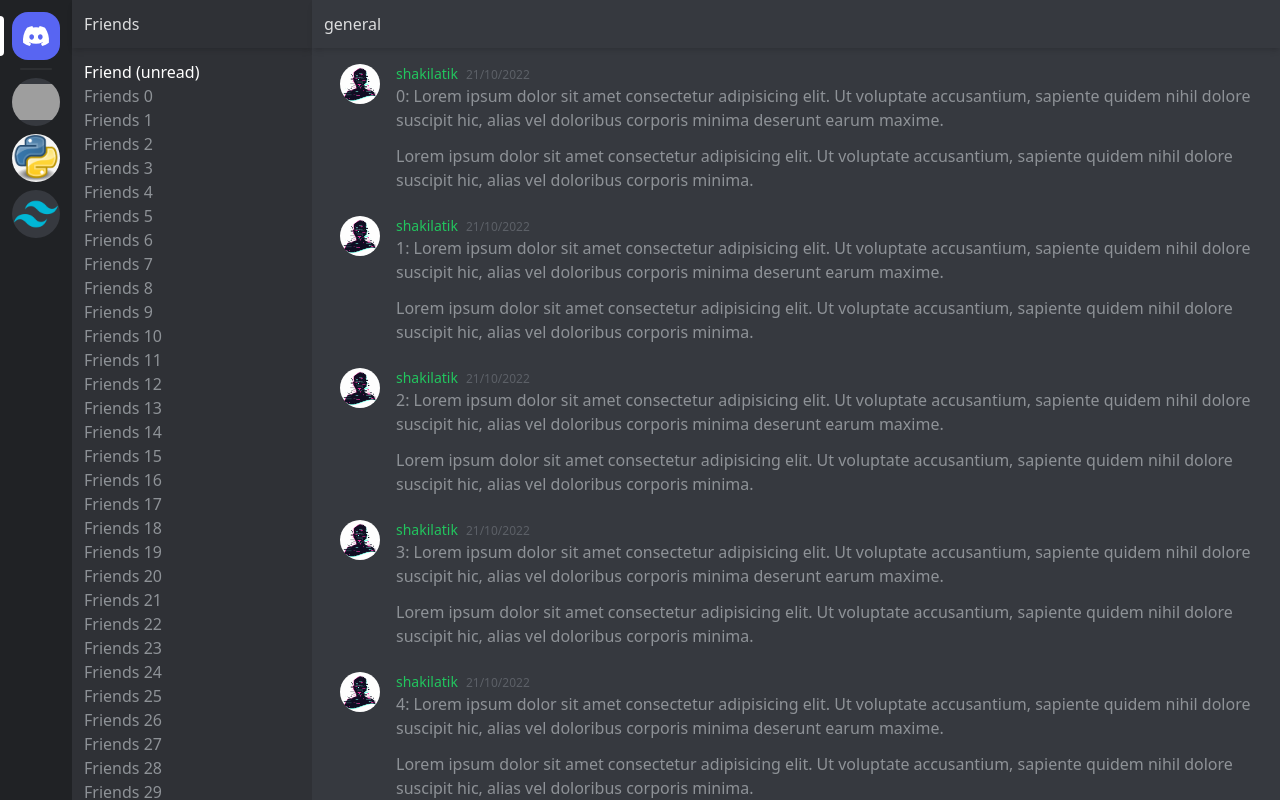
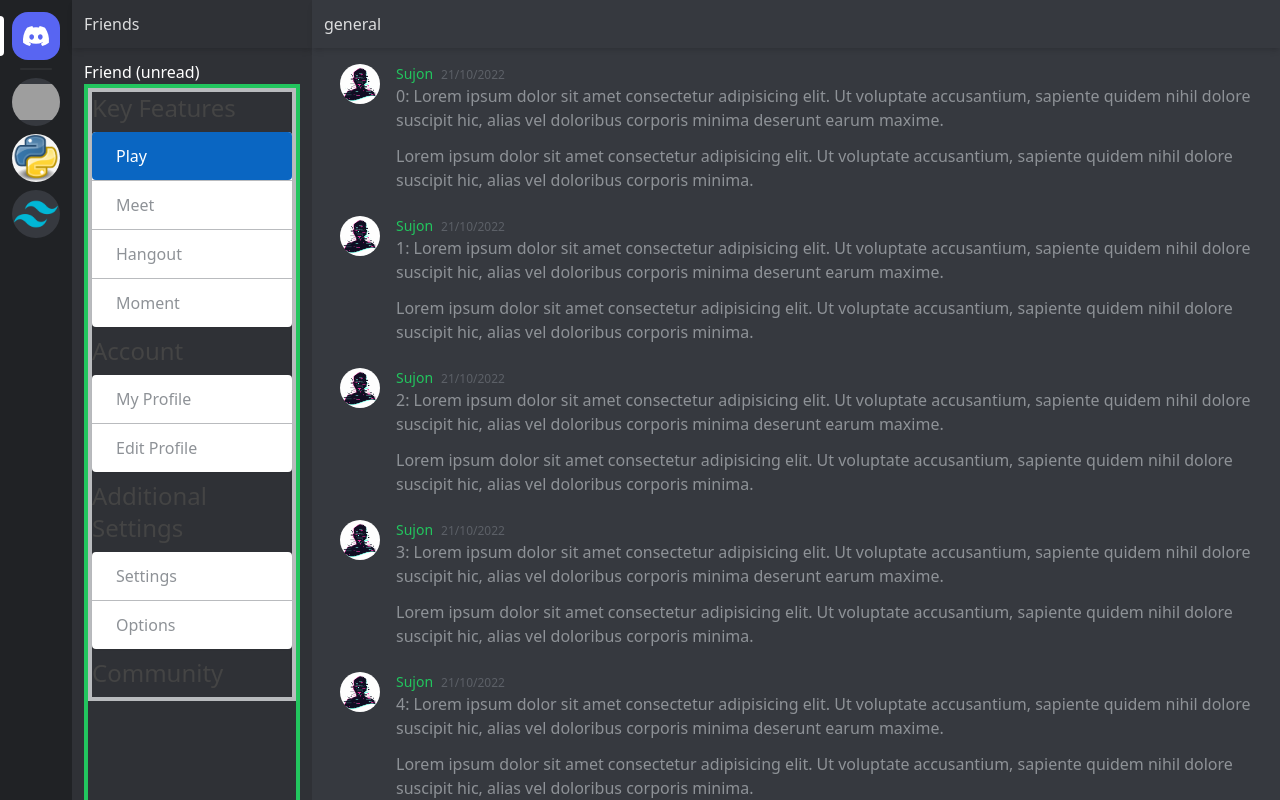
Before and after one commit to SShipon/single_messge, a React (Create React App) app: page / in a window 1280 px wide. Built offline with nearby package versions, Linux system fonts and the light colour scheme; grey boxes are pictures that could not be loaded.

Commit message:
single mess

```diff
--- a/src/components/Home.jsx
+++ b/src/components/Home.jsx
@@ -1,7 +1,13 @@
-import React from 'react'
+import React, { useState } from 'react'
+import { Link } from 'react-router-dom';
 import SingleMessage from './SingleMessage'
 
 const Home = () => {
+  const [showCommunity, setShowCommunity] = useState(false);
+
+  const toggleCommunity = () => {
+    setShowCommunity(!showCommunity);
+  }
   return (
     <>
       <div className='bg-gray-800 w-60 flex flex-col'>
@@ -10,9 +16,104 @@ const Home = () => {
         </div>
         <div className='text-gray-300 p-3 flex-1 overflow-y-scroll'>
           <p className='text-white'>Friend (unread)</p>
-          {[...Array(40)].map((_, i) => (
-            <p key={i}>Friends {i}</p>
-          ))}
+          <div class="col-span-1 border-4 border-green-500 h-screen sticky top-0" >
+            <div className="border-4">
+            <div>
+              <h2 className="text-2xl font-medium mb-2 text-[#444]">Key Features</h2>
+              <div className="bg-[#FFFFFF] rounded shadow-sm">
+                <div className="flex items-center bg-[#0a66c2] text-white pl-4 py-3 rounded">
+                  <i class="fa-solid fa-clapperboard mr-2"></i>
+                  <h4 className="">Play</h4>
+                </div>
+                <hr />
+                <div className="flex items-center pl-4 py-3 rounded">
+                  <i class="fa-solid fa-video mr-2"></i>
+                  <h4><Link to='meet' className="">Meet</Link></h4>
+                </div>
+                <hr />
+                <div className="flex items-center pl-4 py-3 rounded">
+                  <i class="fa-solid fa-comment-dots mr-2"></i>
+                  <h4>Hangout</h4>
+                </div>
+                <hr />
+                <div className="flex items-center pl-4 py-3 rounded">
+                  <i class="fa-solid fa-play mr-2"></i>
+                  <h4>Moment</h4>
+                </div>
+              </div>
+            </div>
+            <div class="mt-2">
+              <h2 className="text-2xl font-medium mb-2 text-[#444]">Account</h2>
+              <div className="rounded bg-[#FFFFFF] shadow-sm">
+                <div className="flex items-center  text-dark pl-4 py-3 rounded">
+                  <i class="fa-solid fa-user mr-2"></i>
+                  <h4>My Profile</h4>
+                </div>
+                <hr />
+                <div className="flex items-center text-dark pl-4 py-3 rounded">
+                  <i class="fa-solid fa-user-pen mr-2"></i>
+                  <h4>Edit Profile</h4>
+                </div>
+              </div>
+            </div>
+            <div class="mt-2 ">
+              <h2 className="text-2xl font-medium mb-2 text-[#444]">Additional Settings</h2>
+              <div className="bg-[#FFFFFF] rounded shadow-sm">
+                <div className="flex items-center  text-dark pl-4 py-3 rounded">
+                  <i class="fa-solid fa-gear mr-2"></i>
+                  <h4>Settings</h4>
+                </div>
+                <hr />
+                <div className="flex items-center text-dark pl-4 py-3 rounded">
+                  <i class="fa-solid fa-circle-dot mr-2"></i>
+                  <h4>Options</h4>
+                </div>
+              </div>
+            </div>
+            <div class="mt-2 ">
+              <div className="flex justify-between items-center">
+              <h2 className="text-2xl font-medium mb-2 text-[#444]">Community</h2>
+              <i onClick={toggleCommunity} class={`fa-solid ${showCommunity ? 'fa-chevron-up ': 'fa-chevron-down'} pr-2`}></i>
+              </div>
+              <div className={`${showCommunity ? 'block': 'hidden'} bg-[#FFFFFF] rounded shadow-sm py-3 grid grid-cols-3 gap-3`}>
+                 <div className="text-center">
+                 <i class="fa-solid fa-calendar-day"></i>
+                  <p>Events</p>
+                 </div>
+                 <div className="text-center">
+                 <i class="fa-solid fa-file-lines"></i>
+                  <p>Blogs</p>
+                 </div>
+                 <div className="text-center">
+                 <i class="fa-solid fa-shop"></i>
+                  <p>Markets</p>
+                 </div>
+                 <div className="text-center">
+                 <i class="fa-solid fa-comments"></i>
+                  <p>Forum</p>
+                 </div>
+                 <div className="text-center">
+                 <i class="fa-solid fa-file-pen"></i>
+                  <p>My Article</p>
+                 </div>
+                 <div className="text-center">
+                 <i class="fa-brands fa-product-hunt"></i>
+                  <p>My Products</p>
+                 </div>
+                 <div className="text-center">
+                 <i class="fa-solid fa-people-group"></i>
+                  <p>My Groups</p>
+                 </div>
+                 <div className="text-center">
+                 <i class="fa-regular fa-file-lines"></i>
+                  <p>My Pages</p>
+                 </div>
+              </div>
+            </div>
+
+            </div>
+
+          </div>
         </div>
       </div>
       <div className='bg-gray-700 flex-1 flex flex-col'>
--- a/src/components/SingleMessage.jsx
+++ b/src/components/SingleMessage.jsx
@@ -13,7 +13,7 @@ const SingleMessage = ({ i }) => {
         <div>
           <p className='flex items-baseline'>
             <span className='text-green-500 mr-2 text-sm font-medium cursor-pointer'>
-              shakilatik
+              Sujon
             </span>
             <span className='text-xs text-gray-500'>21/10/2022</span>
           </p>
```
